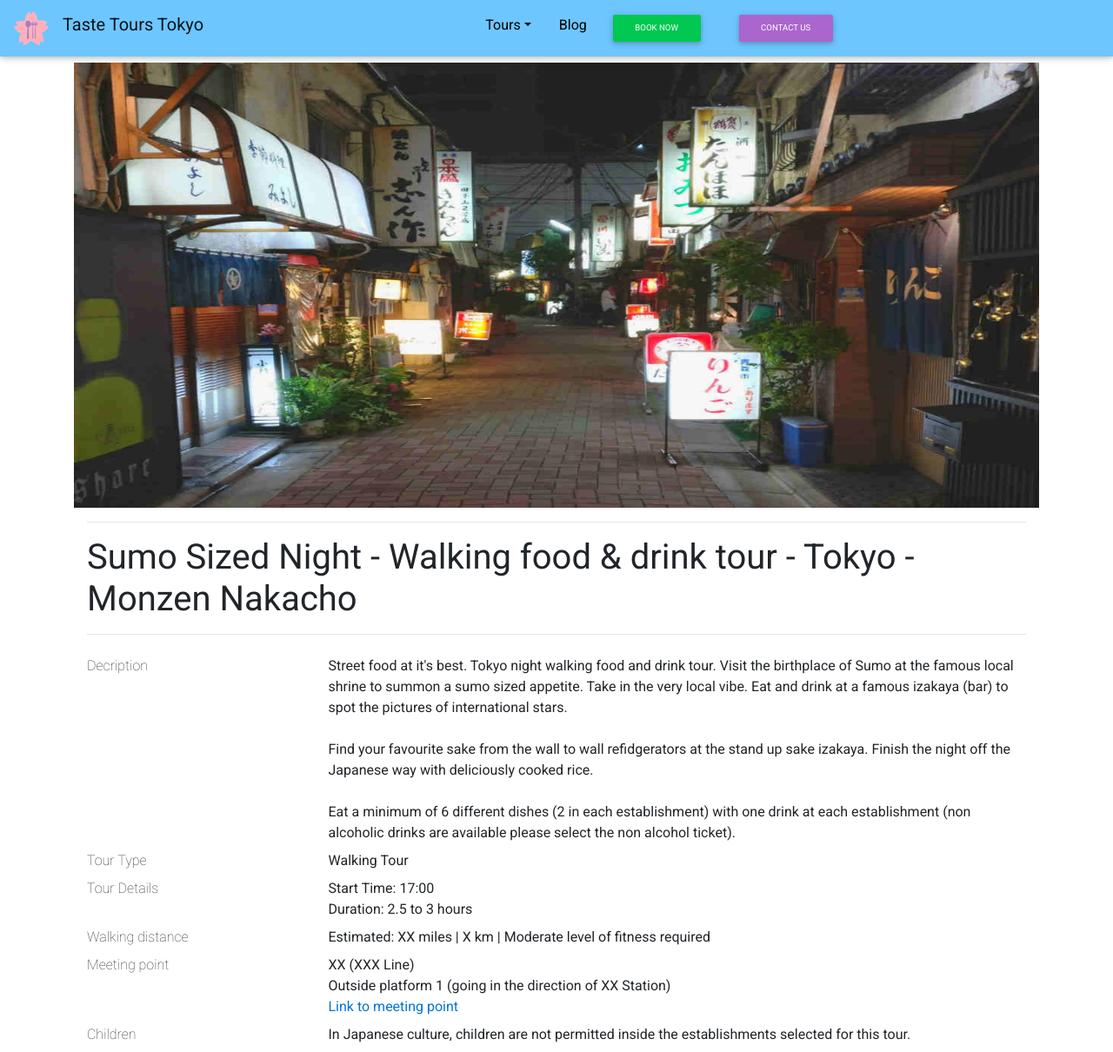
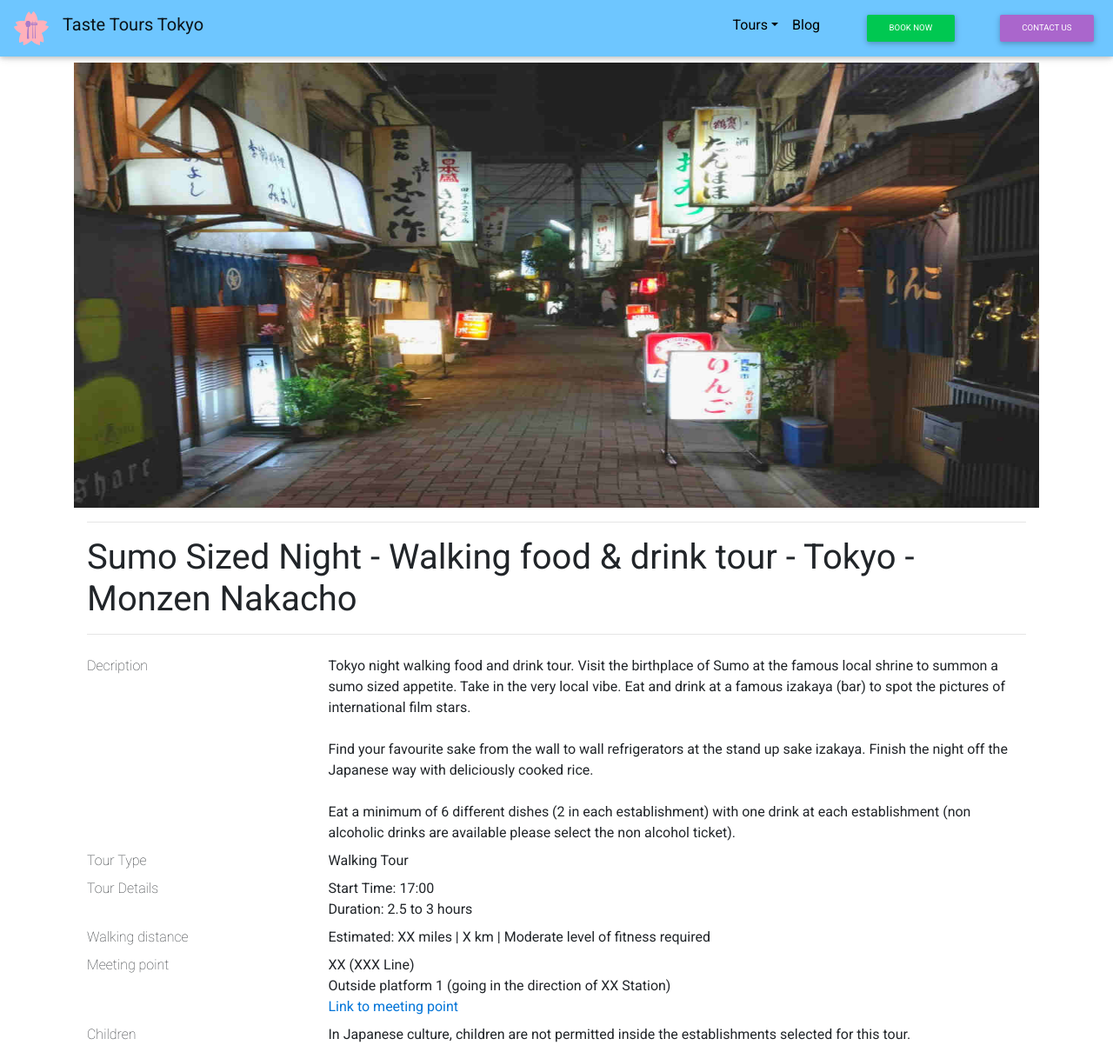
Before and after one commit to AoiToShiro/django-tastetours, a Django app: page /tours/sumosizednight/ in a window 1280 px wide. Shown: the top 1210 px of the page at 87% size. Run offline with Django 3.2, Linux system fonts and the light colour scheme; parts of the project's set-up code (start-up, migrations or seed data) failed here and were passed over; some libraries are stand-ins or nearby versions.

Commit message:
Amended the navbar

```diff
--- a/tastetoursjapan_project/templates/base.html
+++ b/tastetoursjapan_project/templates/base.html
@@ -54,6 +54,10 @@
 
 
       <nav class="navbar navbar-expand-md navbar-light fixed-top" style="background-color: #6ec6ff;">
+        <button class="navbar-toggler" type="button" data-toggle="collapse" data-target="#navbarSupportedContent" aria-controls="navbarSupportedContent" aria-expanded="false" aria-label="Toggle navigation">
+          <span class="navbar-toggler-icon"></span>
+        </button>
+
         <a class="navbar-brand" href="{% url 'home' %}">
           <img src="{% static 'images/LogoSmallnavbar.svg' %}" alt="Logo">
         </a>
@@ -61,13 +65,11 @@
           <span class="navbar-brand collapse navbar-collapse">
             Taste Tours Tokyo
           </span>
-        <button class="navbar-toggler" type="button" data-toggle="collapse" data-target="#navbarSupportedContent" aria-controls="navbarSupportedContent" aria-expanded="false" aria-label="Toggle navigation">
-          <span class="navbar-toggler-icon"></span>
-        </button>
+
 
 
         <div class="collapse navbar-collapse" id="navbarSupportedContent">
-          <ul class="navbar-nav mr-auto">
+          <ul class="navbar-nav ml-auto">
             {% comment %} <li class="nav-item active">
               <a class="nav-link" href="{% url 'home' %}">Home <span class="sr-only">(current)</span></a>
             </li>
@@ -93,8 +95,8 @@
                 <a id="log-in-link" class="nav-link" href="{% url 'account_login' %}">{% trans "Sign In" %}</a>
               </li>
             {% endif %} {% endcomment %}
-              </li>
-                <li class="nav-item dropdown px-3">
+              {% comment %} </li> {% endcomment %}
+                <li class="nav-item dropdown">
                   <a class="nav-link dropdown-toggle" id="navbarDropdownMenuLink" data-toggle="dropdown" role="button" aria-haspopup="true" aria-expanded="false">Tours</a>
                   <div class="dropdown-menu" aria-labelledby="navbarDropdownMenuLink">
                     <a class="dropdown-item" href="{% url 'tours:edooutpost' %}">Edo Outpost</a>
@@ -109,18 +111,22 @@
                     <a class="nav-link" href="{% url 'blog:post_list_view' %}">Blog</a>
                   </li>
                 </li>
-               <li>
-                <form class="form-inline px-3">
-                 <a href='https://tickets.tastetourstokyo.com/?style=list' class="btn btn-success btn-sm my-2">Book Now</a>
-                </form>
-                </li>
-                <li>
-                  <form class="form-inline px-3">
-                    <a href="{% url 'contactus:email' %}" class="btn btn-secondary btn-sm my-2">Contact Us</a>
-                  </form>
-                </li>
-              </ul>
+                <div class="">
+                   <ul>
+                    <form class="form-inline">
+                     <a href='https://tickets.tastetourstokyo.com/?style=list' class="btn btn-success btn-sm my-2">Book Now</a>
+                    </form>
+                  </ul>
+                  </div>
 
+                  <div class="">
+                    <ul>
+                      <form class="form-inline">
+                        <a href="{% url 'contactus:email' %}" class="btn btn-secondary btn-sm my-2">Contact Us</a>
+                      </form>
+                    </ul>
+                  </ul>
+              </div>
         </div>
       </nav>
 </div>
--- a/tastetoursjapan_project/templates/pages/home.html
+++ b/tastetoursjapan_project/templates/pages/home.html
@@ -86,7 +86,7 @@
     <!-- Three columns of text below the carousel -->
     <div class="row">
       <div class="col-lg-4">
-        <img class="rounded" src="{% static 'images/Sakura Plain v3.0.svg' %}" alt="Outline Sakura image" width="140" height="140">
+        <img class="rounded" src="{% static 'images/Sakura Plain v3.0.svg' %}" alt="Outline Sakura image" width="140" height="140" nopin='nopin'>
         <h2>Culture</h2>
         <p>We believe that the best way to experience a different culture is
           through the food and drink they love.</p>
@@ -96,7 +96,7 @@
         {% comment %} <p><a class="btn btn-secondary" href="#" role="button">View details &raquo;</a></p> {% endcomment %}
       </div><!-- /.col-lg-4 -->
       <div class="col-lg-4">
-        <img class="rounded" src="{% static 'images/Chopsticks190h.png' %}" alt="Spoon and chopsticks image" width="140" height="140">
+        <img class="rounded" src="{% static 'images/Chopsticks190h.png' %}" alt="Spoon and chopsticks image" width="140" height="140" nopin='nopin'>
         <h2>Food & Drink</h2>
         <p>Your tour will include unique seasonal, delicious traditional
           Japanese food and drink as well as Japanese versions of western favourites.</p>
@@ -105,7 +105,7 @@
         {% comment %} <p><a class="btn btn-secondary" href="#" role="button">View details &raquo;</a></p> {% endcomment %}
       </div><!-- /.col-lg-4 -->
       <div class="col-lg-4">
-        <img class="rounded-circle" src="{% static 'images/CompassSmallNewBlue.svg' %}" alt="Compass explorer image" width="140" height="140">
+        <img class="rounded-circle" src="{% static 'images/CompassSmallNewBlue.svg' %}" alt="Compass explorer image" width="140" height="140" nopin='nopin'>
         <h2>Adventure</h2>
         <p>For those of you who like to explore, your tour will take you to some of
           Tokyo's hidden gems, away from tourist hoards.</p>
--- a/tastetoursjapan_project/templates/tours/sumosizednight.html
+++ b/tastetoursjapan_project/templates/tours/sumosizednight.html
@@ -76,13 +76,13 @@ attract film stars. Click to book.">
 
 
                             <dt class="col-sm-3">Decription</dt>
-                            <dd class="col-sm-9">Street food at it's best.
+                            <dd class="col-sm-9">
                               Tokyo night walking food and drink tour. Visit the birthplace of Sumo
                               at the famous local shrine to summon a sumo sized appetite.
                               Take in the very local vibe. Eat and drink at a famous
-                              izakaya (bar) to spot the pictures of international stars.
+                              izakaya (bar) to spot the pictures of international film stars.
                               <br><br>
-                              Find your favourite sake from the wall to wall refidgerators
+                              Find your favourite sake from the wall to wall refrigerators
                               at the stand up sake izakaya. Finish the night off the Japanese way
                               with deliciously cooked rice.
                               <br><br>
```
